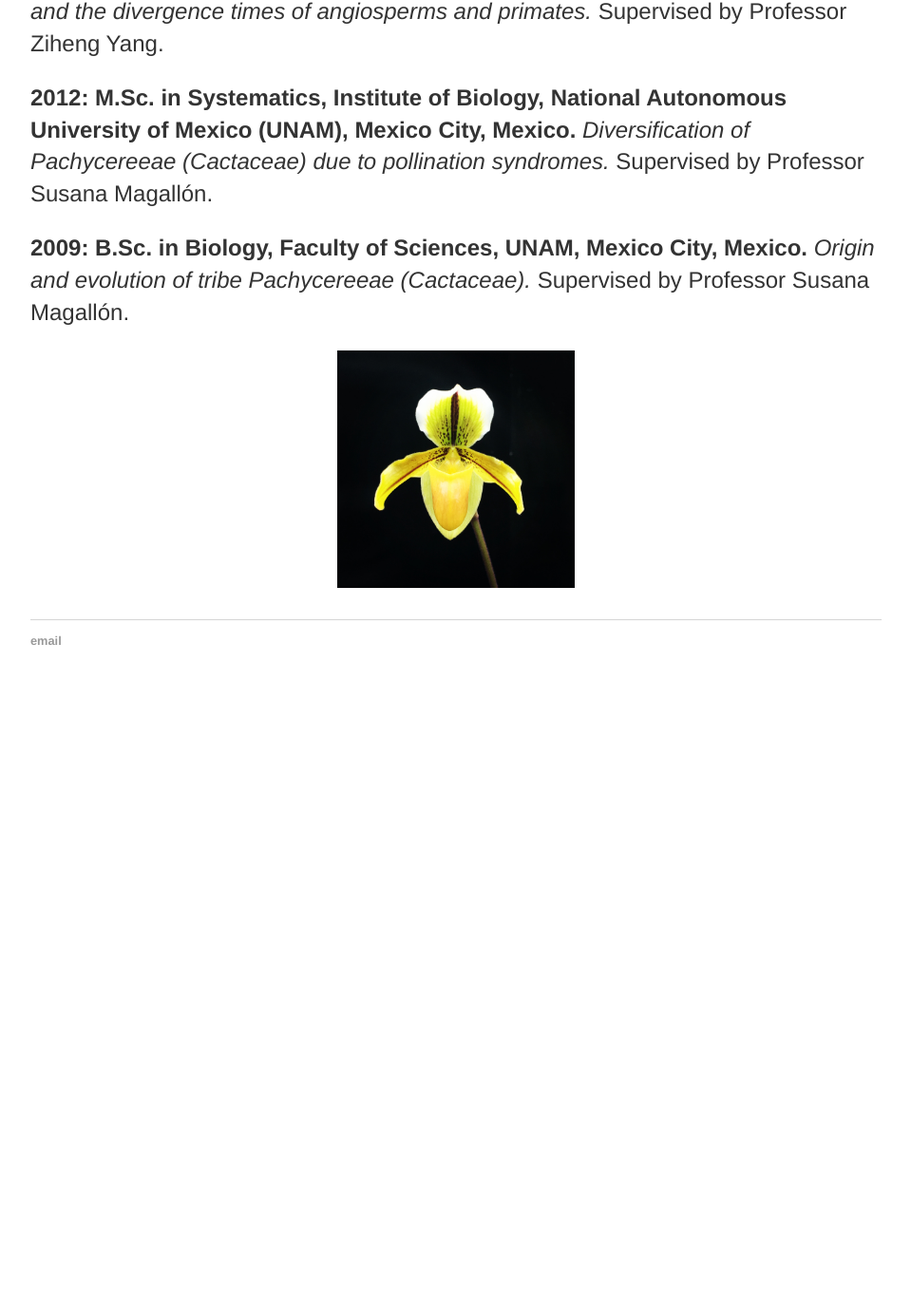
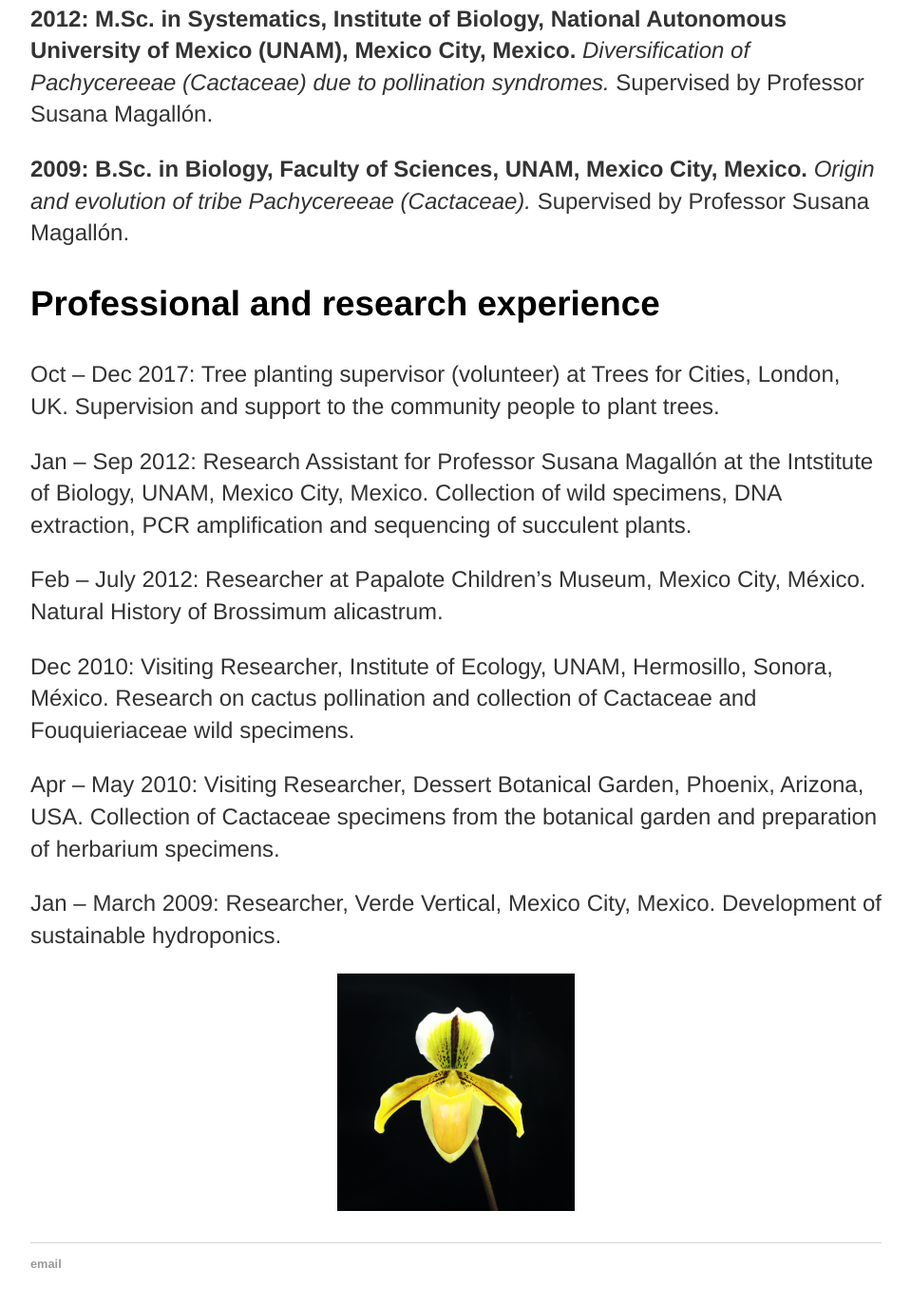
Before and after one commit to josebarbamontoya/josebarbamontoya.github.io, a Jekyll site: the page built from about/index.html, in a window 1280 px wide and 1400 px high, scrolled down 737 px. Shown: the top 1374 px of the window at 95% size, without its empty margins (160-1119 px from the left). Built offline with Jekyll 4.4.1, drawn with Linux system fonts in a browser that asks for light colours; before the commit the page ends 1481 px from its top, so only the background shows below that; some of the changed text lies outside the part shown.

Commit message:
Update index.html

```diff
--- a/about/index.html
+++ b/about/index.html
@@ -5,7 +5,6 @@ title: Jose Barba-Montoya
 
 	<div class="about">
   					<h1>About</h1>
-	<h3><font color="red">Sorry, this page is under construction...</h3>
 		<p><b>Contact address: </b>Narford Road, E5 8RJ, London, UK.</p>
 		<p><b>Telephone: </b> (+44) 7841485001</p>
 		<p><b>Email: </b> <a href="mailto:j.barbamont@gmail.com">j.barbamont@gmail.com</a></p>
@@ -15,5 +14,19 @@ title: Jose Barba-Montoya
 			<p><b>2017: Ph.D. in Molecular Evolution, Department of Genetics, Evolution and Environment, University College London, UK.</b> <i>Bayesian molecular clock dating and the divergence times of angiosperms and primates.</i> Supervised by Professor Ziheng Yang.
 			<p><b>2012: M.Sc. in Systematics, Institute of Biology, National Autonomous University of Mexico (UNAM), Mexico City, Mexico.</b> <i>Diversification of Pachycereeae (Cactaceae) due to pollination syndromes.</i> Supervised by Professor Susana Magallón.
 			<p><b>2009: B.Sc. in Biology, Faculty of Sciences, UNAM, Mexico City, Mexico.</b> <i>Origin and evolution of tribe Pachycereeae (Cactaceae).</i> Supervised by Professor Susana Magallón.
-			<p style="text-align:center;"><img src="/img/photo2.jpg" height="250" width="250"></p>
+
+	<h3><font color="black">Professional and research experience</h3>
+			<p>Oct – Dec 2017: Tree planting supervisor (volunteer) at Trees for Cities, London, UK. Supervision and support to the community people to plant trees.
+			<p>Jan – Sep 2012: Research Assistant for Professor Susana Magallón at the Intstitute of Biology, UNAM, Mexico City, Mexico. Collection of wild specimens, DNA extraction, PCR amplification and sequencing of succulent plants.
+			<p>Feb – July 2012: Researcher at Papalote Children’s Museum, Mexico City, México. Natural History of Brossimum alicastrum.
+			<p>Dec 2010: Visiting Researcher, Institute of Ecology, UNAM, Hermosillo, Sonora, México. Research on cactus pollination and collection of Cactaceae and Fouquieriaceae wild specimens.
+			<p>Apr – May 2010: Visiting Researcher, Dessert Botanical Garden, Phoenix, Arizona, USA. Collection of Cactaceae specimens from the botanical garden and preparation of herbarium specimens.
+			<p>Jan – March 2009: Researcher, Verde Vertical, Mexico City, Mexico. Development of sustainable hydroponics.
+
+
+
+
+
+		<p style="text-align:center;"><img src="/img/photo2.jpg" height="250" width="250"></p>
+
 		</div>
```
